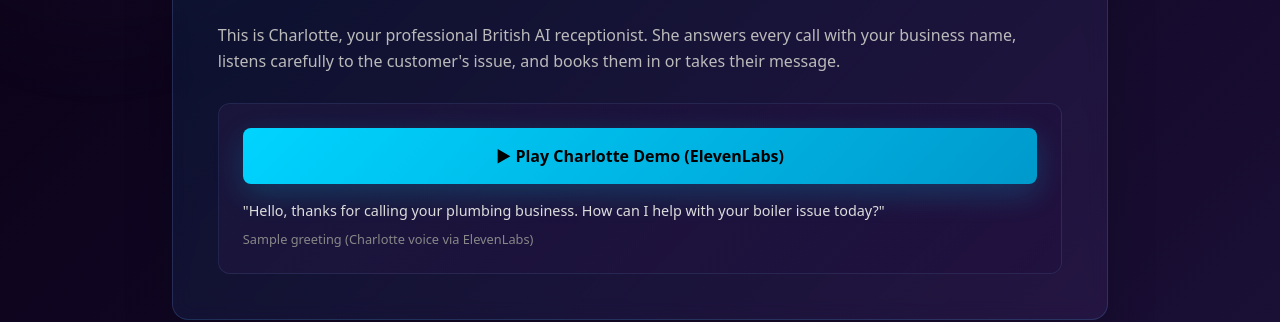
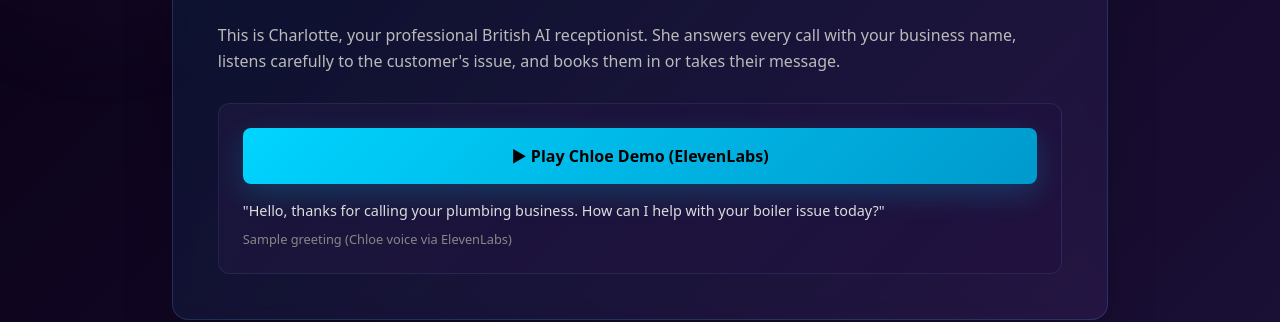
Before and after one commit to razzamond10/tradesai-operator-, a Next.js app: page / in a window 1280 px wide. Shown: the part 880-1202 px from the top of the page. Built offline with nearby package versions, Linux system fonts and the light colour scheme.

Commit message:
Update: Voice labels from Charlotte to Chloe

```diff
--- a/app/page.tsx
+++ b/app/page.tsx
@@ -82,12 +82,12 @@ export default function Landing() {
           <p style={{ color: '#bbb', marginBottom: '1.8rem', fontSize: '1rem', lineHeight: '1.6' }}>This is Charlotte, your professional British AI receptionist. She answers every call with your business name, listens carefully to the customer's issue, and books them in or takes their message.</p>
 
           <div style={{ padding: '1.5rem', background: 'linear-gradient(135deg, rgba(50,30,80,0.3) 0%, rgba(30,10,60,0.3) 100%)', border: '1px solid rgba(100,150,200,0.15)', borderRadius: '12px' }}>
-            <button onClick={handleAudioPlay} style={{ marginBottom: '1rem', padding: '1rem 2rem', background: 'linear-gradient(135deg, #00d4ff 0%, #0099cc 100%)', color: '#000', border: 'none', borderRadius: '8px', fontWeight: '700', fontSize: '1rem', cursor: 'pointer', width: '100%', transition: 'all 0.3s ease', boxShadow: '0 10px 30px rgba(0,212,255,0.2)' }} onMouseEnter={(e) => { (e.target as HTMLElement).style.transform = 'translateY(-2px)'; (e.target as HTMLElement).style.boxShadow = '0 15px 40px rgba(0,212,255,0.35)'; }} onMouseLeave={(e) => { (e.target as HTMLElement).style.transform = 'translateY(0)'; (e.target as HTMLElement).style.boxShadow = '0 10px 30px rgba(0,212,255,0.2)'; }}>▶ Play Charlotte Demo (ElevenLabs)</button>
+            <button onClick={handleAudioPlay} style={{ marginBottom: '1rem', padding: '1rem 2rem', background: 'linear-gradient(135deg, #00d4ff 0%, #0099cc 100%)', color: '#000', border: 'none', borderRadius: '8px', fontWeight: '700', fontSize: '1rem', cursor: 'pointer', width: '100%', transition: 'all 0.3s ease', boxShadow: '0 10px 30px rgba(0,212,255,0.2)' }} onMouseEnter={(e) => { (e.target as HTMLElement).style.transform = 'translateY(-2px)'; (e.target as HTMLElement).style.boxShadow = '0 15px 40px rgba(0,212,255,0.35)'; }} onMouseLeave={(e) => { (e.target as HTMLElement).style.transform = 'translateY(0)'; (e.target as HTMLElement).style.boxShadow = '0 10px 30px rgba(0,212,255,0.2)'; }}>▶ Play Chloe Demo (ElevenLabs)</button>
             <audio ref={audioRef} style={{ width: '100%', marginBottom: '1rem', borderRadius: '8px', backgroundColor: 'rgba(0,0,0,0.3)', display: 'none' }} controls>
               <source src="/api/voice/demo" type="audio/mpeg" />
             </audio>
             <p style={{ fontSize: '0.9rem', color: '#ddd', marginBottom: '0.5rem' }}>"Hello, thanks for calling your plumbing business. How can I help with your boiler issue today?"</p>
-            <p style={{ fontSize: '0.8rem', color: '#888', margin: 0 }}>Sample greeting (Charlotte voice via ElevenLabs)</p>
+            <p style={{ fontSize: '0.8rem', color: '#888', margin: 0 }}>Sample greeting (Chloe voice via ElevenLabs)</p>
           </div>
         </div>
       </section>
```
